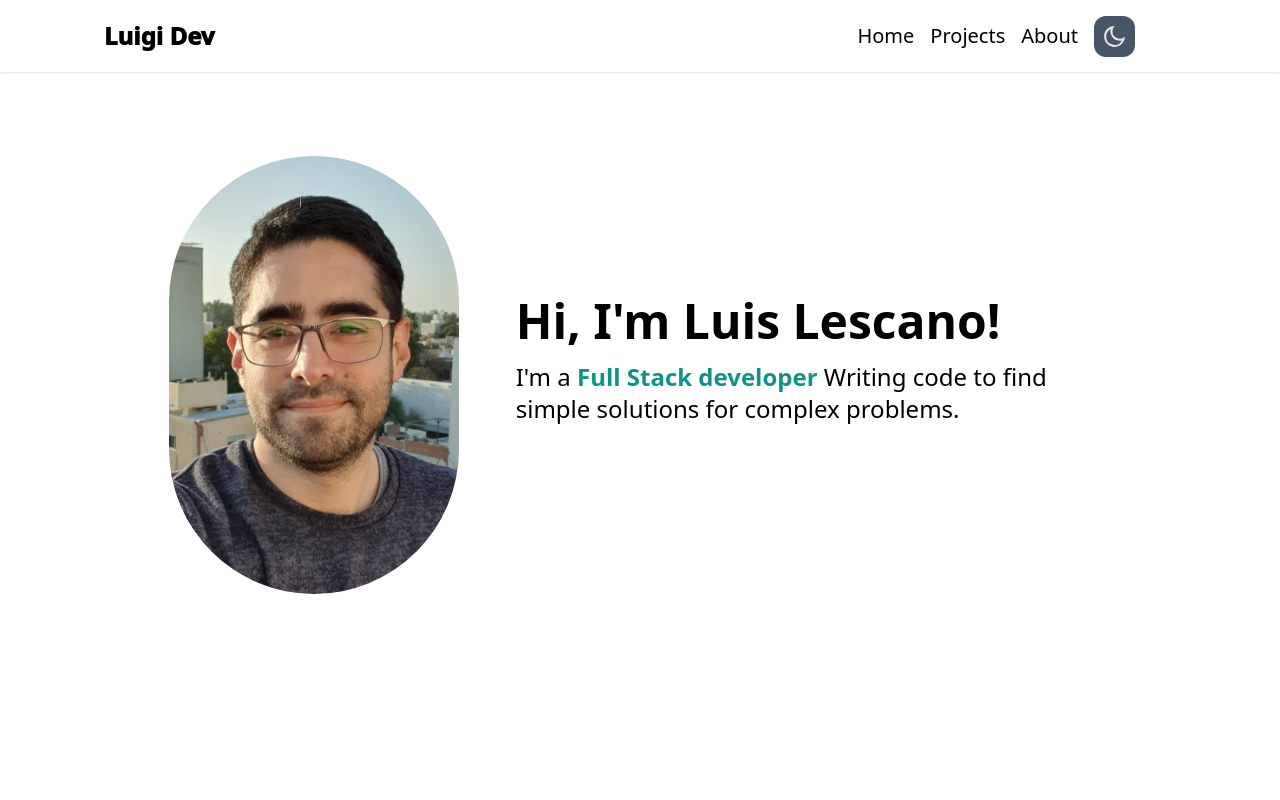
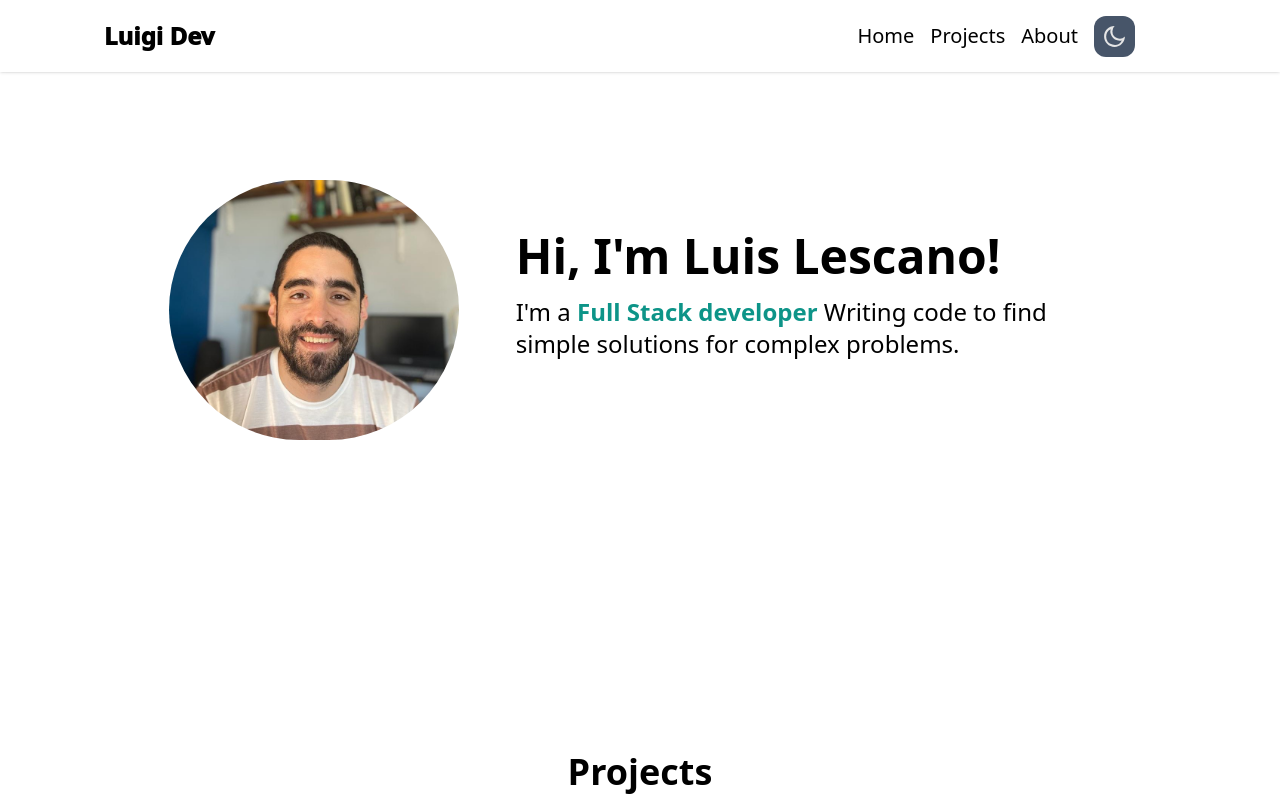
Before and after one commit to LuisLescano988/portfolio, a Next.js app: page / in a window 1280 px wide. Shown: the top 800 px of the page. Built offline with nearby package versions, Linux system fonts and the light colour scheme.

Commit message:
change profile pic

```diff
--- a/components/Landing.tsx
+++ b/components/Landing.tsx
@@ -9,7 +9,7 @@ const Landing = () => {
         <section id='home'>
             <div className='flex flex-col dark:text-stone-400 text-center items-center justify-center  md:py-36 pt-28 md:mb-36 md:flex-row md:space-x-4 md:text-left'>
                 <div className='md:w-1/3 md:mt-3'>
-                    <Image className='rounded-full' src='/headshot.jpg' priority={true} alt='' width={290} height={290} />
+                    <Image className='rounded-full' src='/headshot.jpeg' priority={true} alt='' width={290} height={290} />
                 </div>
                 <div className="md:mt-2 md:w-3/5 py-20">
                     <h1 className="text-4xl font-bold mt-6 md:mt-0 md:text-5xl">Hi, I&#39;m Luis Lescano!</h1>
```
Also changed, not shown: public/headshot.jpeg (added), public/headshot.jpg (deleted).
